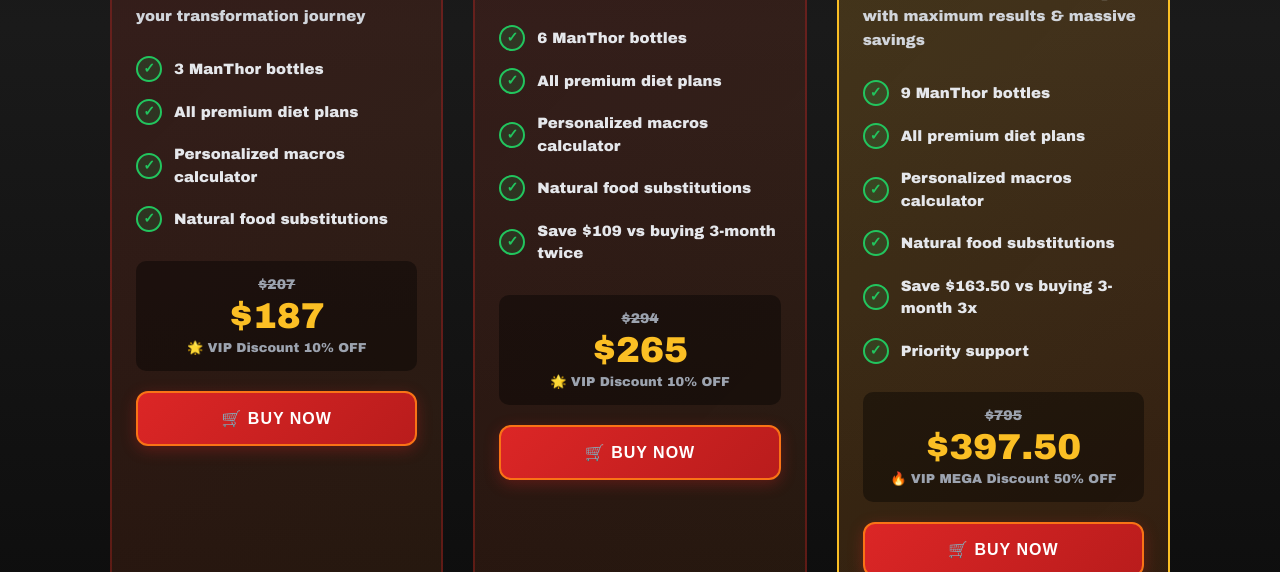
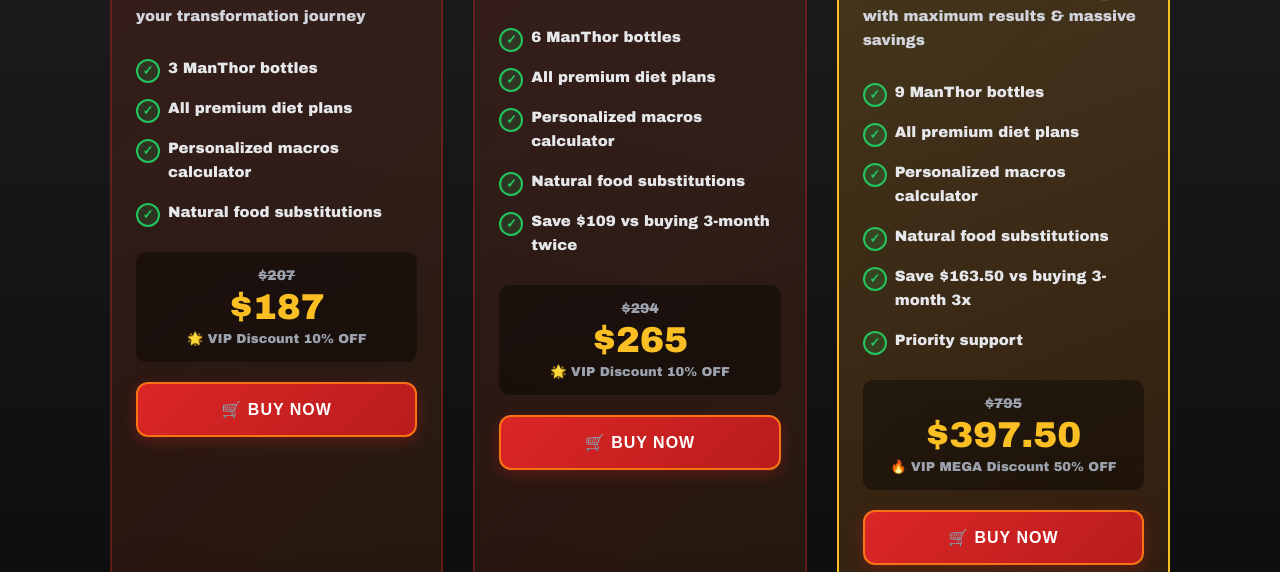
Before and after one commit to DerickTurya/manthor-booster, a website: page comprar.html in a window 1280 px wide. Shown: the part 730-1302 px from the top of the page. Drawn offline with Linux system fonts and the light colour scheme.

Commit message:
Adjust checkmark size and positioning - simpler approach

```diff
--- a/comprar.html
+++ b/comprar.html
@@ -134,32 +134,30 @@
     .package-benefits li {
       color: #e5e7eb;
       font-size: 15px;
-      padding: 10px 0;
-      padding-left: 38px;
+      padding: 8px 0;
+      padding-left: 32px;
       position: relative;
       font-weight: 500;
-      line-height: 1.5;
+      line-height: 1.6;
     }
 
     .package-benefits li::before {
       content: "✓";
       position: absolute;
       left: 0;
-      top: 50%;
-      transform: translateY(-50%);
+      top: 11px;
       color: #22c55e;
-      font-weight: 900;
-      font-size: 14px;
+      font-weight: 700;
+      font-size: 13px;
       background: rgba(34, 197, 94, 0.15);
       border: 2px solid #22c55e;
       border-radius: 50%;
-      width: 22px;
-      height: 22px;
+      width: 20px;
+      height: 20px;
       display: flex;
       align-items: center;
       justify-content: center;
-      line-height: 22px;
-      text-align: center;
+      line-height: 1;
     }
 
     .package-price {
```
